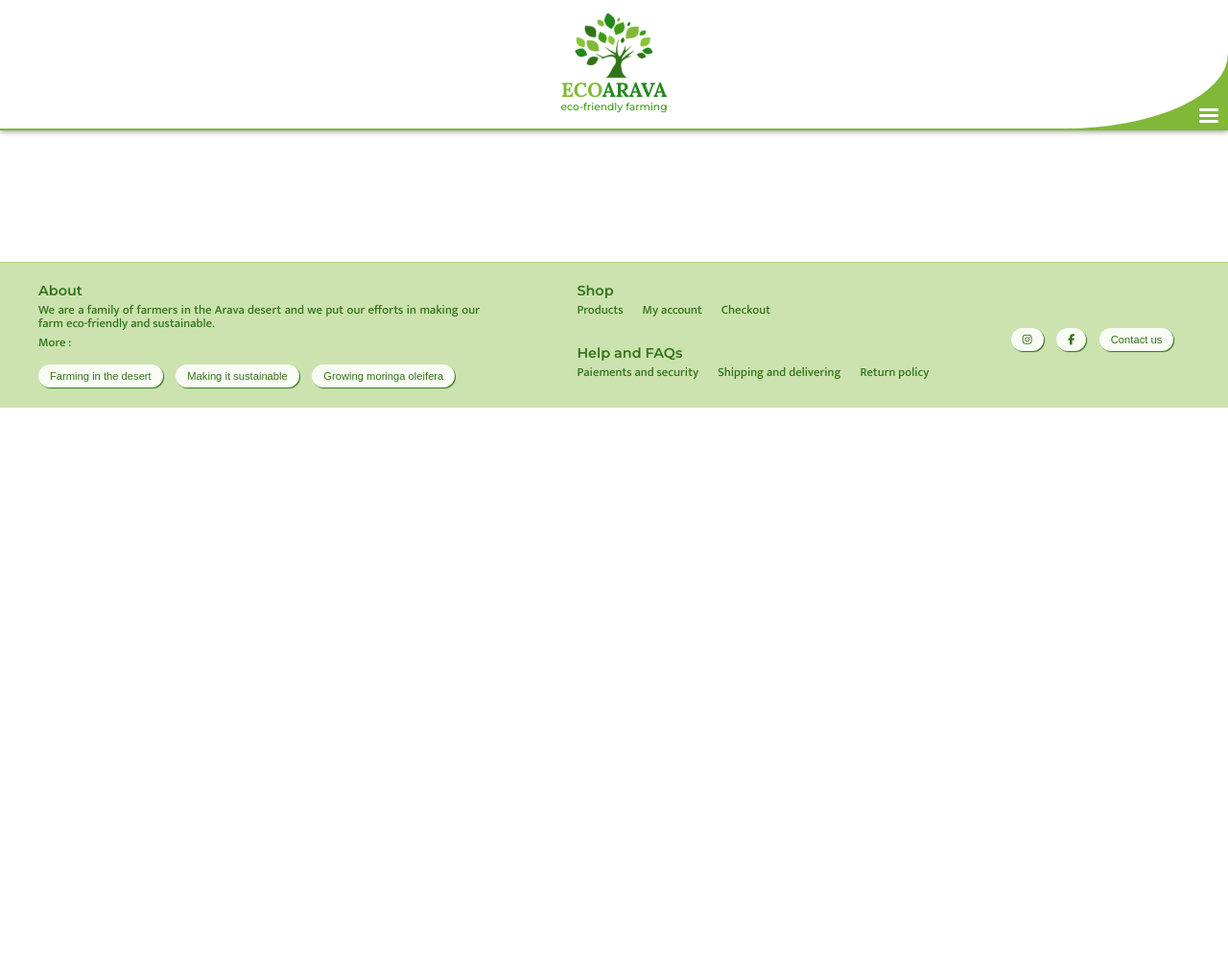
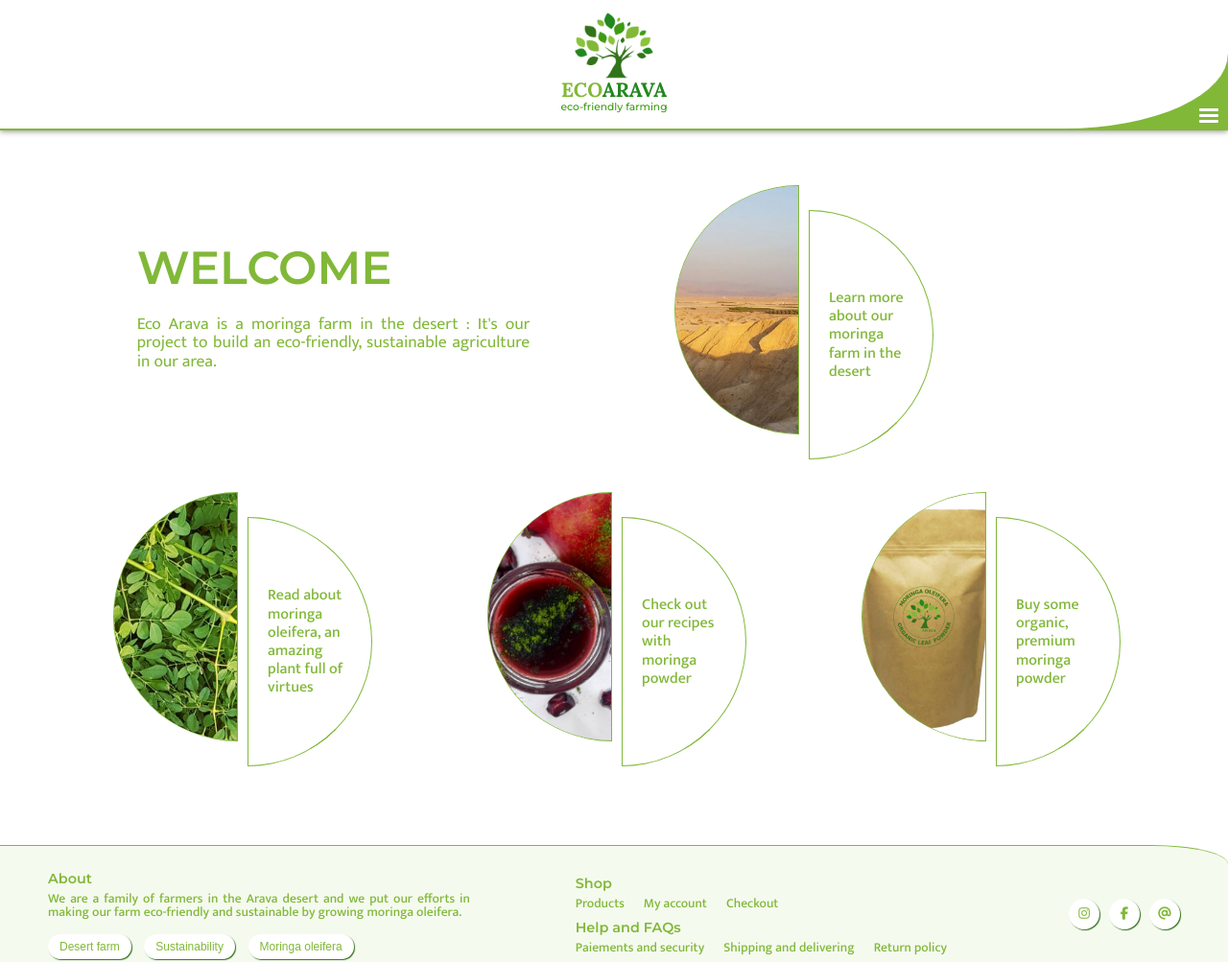
Before and after one commit to marie-bu/EcoArava, a website: page index.html in a window 1280 px wide. Shown: the whole page at 96% size. Before the commit the page ends 800 px from the top, so only its background shows below. Drawn offline with Linux system fonts and the light colour scheme.

Commit message:
index page / improvement footer and js recipes

```diff
--- a/index.html
+++ b/index.html
@@ -6,7 +6,7 @@
     <meta name="viewport" content="width=device-width, initial-scale=1.0">
     <link rel="stylesheet" href="style.css"/>
     <script src="https://kit.fontawesome.com/4ff3d07870.js" crossorigin="anonymous"></script>
-    <script src="interface.js" defer></script>
+    <script src="app-nav.js" defer></script>
     <title>Eco Arava</title>
 </head>
 <body>
@@ -35,42 +35,55 @@
         </nav>
     </header>
 
-    <main>
-        <div class="landing">
-            <img src="arava-hills-and-palms-ptg.jpg" alt="">
-            <div class="landing-content">
-
+    <main class="index">
+        <div class="index-links">
+            <div class="index-welcome">
+                <h2 id="welcome">Welcome</h2>
+                <p>Eco Arava is a moringa farm in the desert : It's our project to build an eco-friendly, sustainable agriculture in our area.</p>
             </div>
-            <!--<span class="bg-image-section"></span>
-            <span class="bg-image-section"></span>
-            <span class="bg-image-section"></span>
-            <span class="bg-image-section"></span>-->
+            <div class="index-links-item" id="farm">
+                <div class="item-img">
+                    <img src="pictures/arava-hills-and-palms.jpg" alt="">
+                </div>
+                <div class="item-text">
+                    <p>Learn more about our moringa farm in the desert</p>
+                </div>
+            </div>
+            <div class="index-links-item" id="moringa">
+                <div class="item-img">
+                    <img src="pictures/moringa leaves.png" alt="">
+                </div>
+                <div class="item-text">
+                    <p>Read about moringa oleifera, an amazing plant full of virtues</p>
+                </div>
+            </div>
+            <div class="index-links-item" id="recipes">
+                <div class="item-img">
+                    <img src="recipes/pomegranate-chutney.jpg" alt="">
+                </div>
+                <div class="item-text">
+                    <p>Check out our recipes with moringa powder</p>
+                </div>
+            </div>
+            <div class="index-links-item" id="shop">
+                <div class="item-img">
+                    <img src="pictures/bag.png" alt="">
+                </div>
+                <div class="item-text">
+                    <p>Buy some organic, premium moringa powder</p>
+                </div>
+            </div>
         </div>
-        <!--<ul class="landing">
-            <li class="landing-content landing-content-farm"><a href="">
-                <p>Visit our farm, learn about agriculture in the desert and sustainability in the Arava</p>
-            </a></li>
-            <li class="landing-content landing-content-moringa"><a href="">
-                <p>Learn about Moringa Oleifera<br>An amazing plant</p>
-            </a></li>
-            <li class="landing-content landing-content-recipes"><a href="">
-                <p>Check out our recipes with Moringa</p>
-            </a></li>
-            <li class="landing-content landing-content-shop"><a href="">
-                <p>Online shop :<br>Have a look at our products</p>
-            </a></li>
-        </ul>-->
     </main>
 
     <footer>
         <div class="fNav fNav-about">
             <h3>About</h3>
-            <p>We are a family of farmers in the Arava desert and we put our efforts in making our farm eco-friendly and sustainable.</p>
-            <p>More :</p>
+            <p>We are a family of farmers in the Arava desert and we put our efforts in making our farm eco-friendly and sustainable by growing moringa oleifera.</p>
             <div>
-                <button class="btn-footer"><a href="farm.html#desert">Farming in the desert</a></button>
-                <button class="btn-footer"><a href="farm.html#sustain">Making it sustainable</a></button>
-                <button class="btn-footer"><a href="farm.html#growingMoringa">Growing moringa oleifera</a></button>
+                <button class="btn-footer"><a href="farm.html#desert">Desert farm</a></button>
+                <button class="btn-footer"><a href="farm.html#sustain">Sustainability</a></button>
+                <button class="btn-footer"><a href="moringa.html">Moringa oleifera</a></button>
             </div>
         </div>
         <div class="fNav fNav-shop">
@@ -90,9 +103,9 @@
             </ul>
         </div>
         <div class="fNav fNav-social">
-            <button class="btn-footer"><a href="https://instagram.com/ecoarava" target="_blank" rel="noopener noreferrer nofollow"><i class="fab fa-instagram"></i></a></button>
-            <button class="btn-footer"><a href="https://facebook.com/EcoAravaFarming" target="_blank" rel="noopener noreferrer nofollow"><i class="fab fa-facebook-f"></i></a></button>
-            <button class="btn-footer"><a href="contact.html">Contact us</a></button>
+            <button class="btn btn-social"><a href="https://instagram.com/ecoarava" target="_blank" rel="noopener noreferrer nofollow"><i class="fab fa-instagram"></i></a></button>
+            <button class="btn btn-social"><a href="https://facebook.com/EcoAravaFarming" target="_blank" rel="noopener noreferrer nofollow"><i class="fab fa-facebook-f"></i></href=></button>
+            <button class="btn btn-social"><a href=""><i class="fas fa-at"></i></a></button>
         </div>
     </footer>
 
--- a/sass/base/_typography.scss
+++ b/sass/base/_typography.scss
@@ -30,6 +30,11 @@ h3 {
     font-size: 1rem;
     font-weight: 600;
     text-transform: none;
+}
+
+#welcome {
+    font-size: 3rem;
+    font-weight: 600;
 }
 
 .item-title {
@@ -96,15 +101,15 @@ header {
 }
 
 footer {
-    color: $color-primary;
+    color: $color-quaternary;
     li, p {
-        font-size: 0.8rem;
+        font-size: 0.85rem;
         font-weight: 500;
         line-height: 0.9rem;
         text-align: justify;
     }
     a {
-        color: $color-primary;
+        color: $color-quaternary;
     }
 }
 
--- a/sass/composants/_buttons.scss
+++ b/sass/composants/_buttons.scss
@@ -1,9 +1,18 @@
 .btn {
     &-footer {
-        @include button($color-primary, 0.7rem, 400, 12px);
-        background-color: lighten($color: $color-quaternary, $amount: 50%);
+        @include button($color-primary, 0.75rem, 500, 12px);
+        background-color: white;
         a {
-            color:$color-primary;
+            color: $color-quaternary;
+        }
+    }
+    &-social {
+        @include button-circle(none, 2rem, $color-quaternary, 0);
+        background-color: white;
+        box-shadow: 1px 1px 1px $color-primary;
+        margin-left: 10px;
+        &:hover, &:focus {
+            box-shadow: inset 1px 1px 1px $color-primary;
         }
     }
     &-send {
--- a/sass/layout/_footer.scss
+++ b/sass/layout/_footer.scss
@@ -1,30 +1,32 @@
 footer {
     display: grid;
-    grid-template-columns: 1.3fr 1fr 0.5fr;
+    grid-template-columns: 1.1fr 1fr 0.2fr;
     grid-template-rows: 1fr 1fr;
-    gap : 0 60px;
-    padding: 20px 40px;
-    border-top: 1px lighten($color: $color-quaternary, $amount: 20%) solid;
-    background-color: rgba(129,184,56,0.4);
+    gap : 0 50px;
+    padding: 25px 50px;
+    border-top: 1px $color-quaternary solid;
+    border-top-right-radius: 80px 20px;
+    background-color: rgba($color: $color-quaternary, $alpha: 0.08);
     .fNav {
+        margin: auto 0;
         h3, p {
             padding-bottom: 5px;
         }
         &-about {
-            max-width: 460px;
+            max-width: 440px;
             grid-row : span 2;
         }
         &-help {
-            max-width: 375px;
+            max-width: 400px;
             grid-column-start: 2;
             grid-row-start: 2;
-            margin: auto 0;
         }
         &-social {
-            max-width: fit-content;
+            display: flex;
+            flex-direction: row;
+            justify-content: space-evenly;
+            width: fit-content;
             grid-row: span 2;
-            justify-self: center;
-            align-self: center;
         }
     }
     ul {
--- a/sass/layout/_recipesDetails.scss
+++ b/sass/layout/_recipesDetails.scss
@@ -1,9 +1,9 @@
-.recipes-details {
+.recipes-lb {
     display: none;
     position: relative;
     max-width: 80%;
     margin: 0 auto;
-    padding: 40px 0;
+    padding: 40px;
     outline: 0;
     scroll-margin-top: 237px;
     &-item {
--- a/sass/pages/_index.scss
+++ b/sass/pages/_index.scss
@@ -0,0 +1,109 @@
+.index {
+    color: $color-quaternary;
+    margin-bottom: 2px $color-primary solid;
+    &-welcome {
+        //max-width: min-content;
+        margin: 5% 15% auto 15%;
+        grid-row-start: 1;
+        grid-column-start: 2;
+        grid-column: span 3;
+        h2 {
+            margin: 20px 0 25px 0;
+            line-height: 3rem;
+        }
+        p {
+            font-size: 1.1rem;
+        }
+    }
+    &-links {
+        display: grid;
+        grid-template-columns: 1fr 1fr 1fr 1fr 1fr 1fr;
+        grid-template-rows: 1fr 1fr;
+        gap: 60px 0;
+        width: 100%;
+        margin: 15px auto 40px auto;
+        &-item {
+            position: relative;
+            display: flex;
+            height: $circle-idx;
+            width: $circle-idx;
+            cursor: pointer;
+            border-radius: 50%;
+            margin: auto;
+            &:hover, &:focus {
+                .item-text {
+                    background-color: rgba($color: $color-quaternary, $alpha: 0.9);
+                    color: white;
+                    margin-left: $half-circle-idx;
+                    transform: translateY(0%);
+                }
+                .item-img {
+                    //box-shadow: inset 1px 1px 6px $middle-grey;
+                    margin-left: 0;
+                    transform: translateY(0%);
+                }
+            }
+            .item-img {
+                position: absolute;
+                top: 0; left: 0;
+                width: $half-circle-idx;
+                height: $circle-idx;
+                border-top-left-radius: $half-circle-idx;
+                border-bottom-left-radius: $half-circle-idx;
+                background-color: transparent;
+                overflow: hidden;
+                transition: 250ms ease-in-out;
+                margin-left: -2px;
+                transform: translateY(-5%);
+                border: 1px $color-quaternary solid;
+                box-shadow: inset -1px -1px 6px $middle-grey;
+                img {
+                    position: absolute;
+                    z-index: -1;
+                    top: 0; left: 0;
+                    height: 100%;
+                    width: 100%;
+                    background-color: none;
+                    object-fit: cover;
+                }
+            }
+            .item-text {
+                position: absolute;
+                display: flex;
+                align-items: center;
+                width: $half-circle-idx;
+                height: $circle-idx;
+                border-top-right-radius: $half-circle-idx;
+                border-bottom-right-radius: $half-circle-idx;
+                margin-left: 138px;
+                border: 1px $color-quaternary solid;
+                color: $color-quaternary;
+                transform: translateY(5%);
+                transition: 250ms ease-in-out;
+                p {
+                    padding: 20px;
+                    text-align: left;
+                    font-weight: 500;
+                    list-style: 1.5;
+                }
+            }
+        }
+    }
+    #farm {
+        grid-column-start: 4;
+        grid-column-end: 5;
+        grid-column: span 2;
+    }
+    #moringa {
+        grid-row-start: 2;
+        grid-column: span 2;
+    }
+    #recipes {
+        grid-row-start: 2;
+        grid-column: span 2;
+    }
+    #shop {
+        grid-row-start: 2;
+        grid-column: span 2;
+    }
+}
--- a/sass/utils/_variables.scss
+++ b/sass/utils/_variables.scss
@@ -8,3 +8,6 @@ $middle-grey: #505050;
 $light-grey: #909090;
 
 $fullwidth: 100%;
+
+$circle-idx: 260px;
+$half-circle-idx: 130px;
```
Also changed, not shown: app-article.js (renamed from interface.js, +0 -37 lines), app-nav.js (added, +35 -0 lines), app-recipes.js (renamed from recipes.js, +9 -5 lines), contact.html (+8 -9 lines), farm.html (+9 -9 lines), moringa.html (+9 -9 lines), recipes.html (+12 -11 lines), sass/layout/_recipesGrid.scss (+5 -5 lines), pictures/bag.png (added), pictures/moringa leaves.png (added), style.css, 1 other file.
